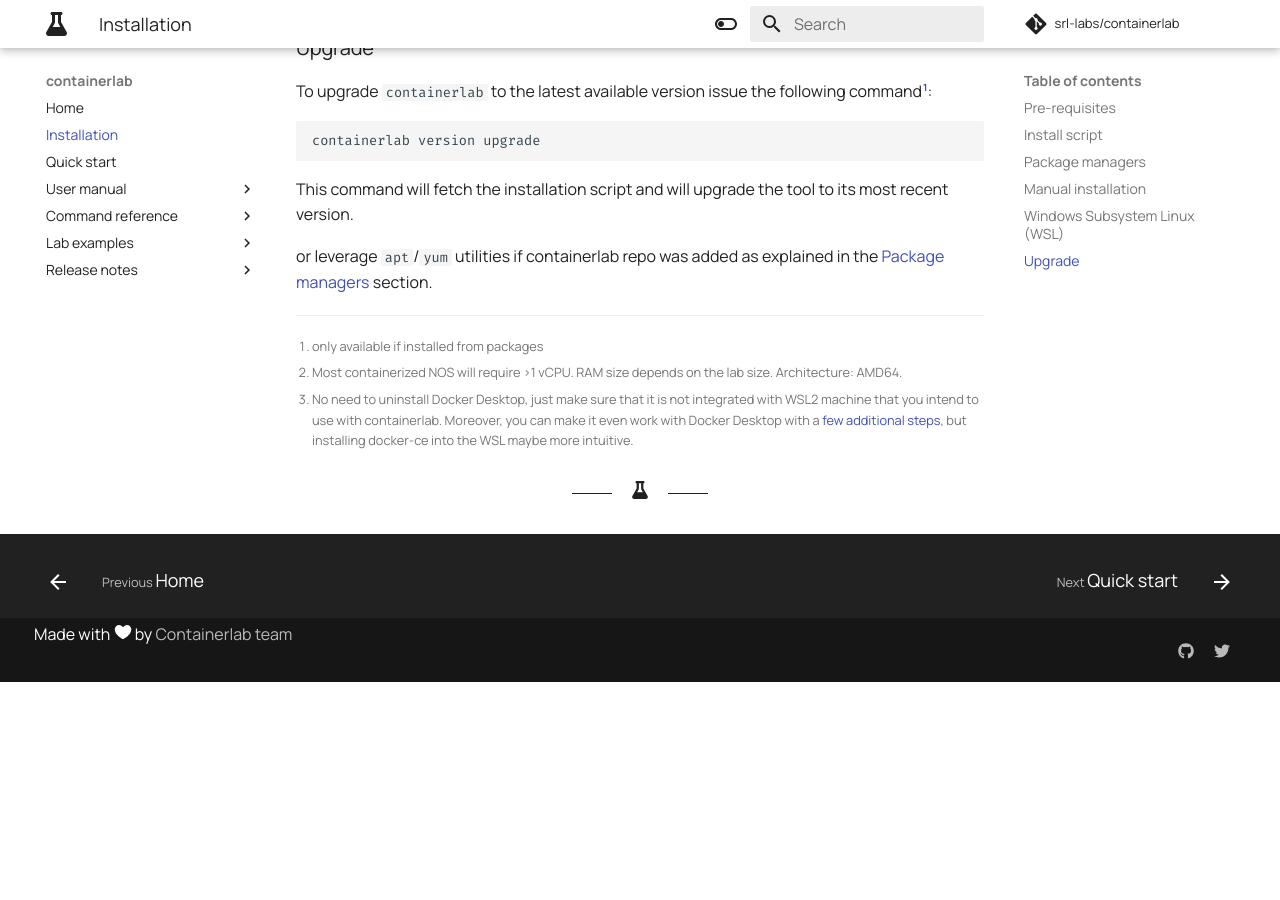
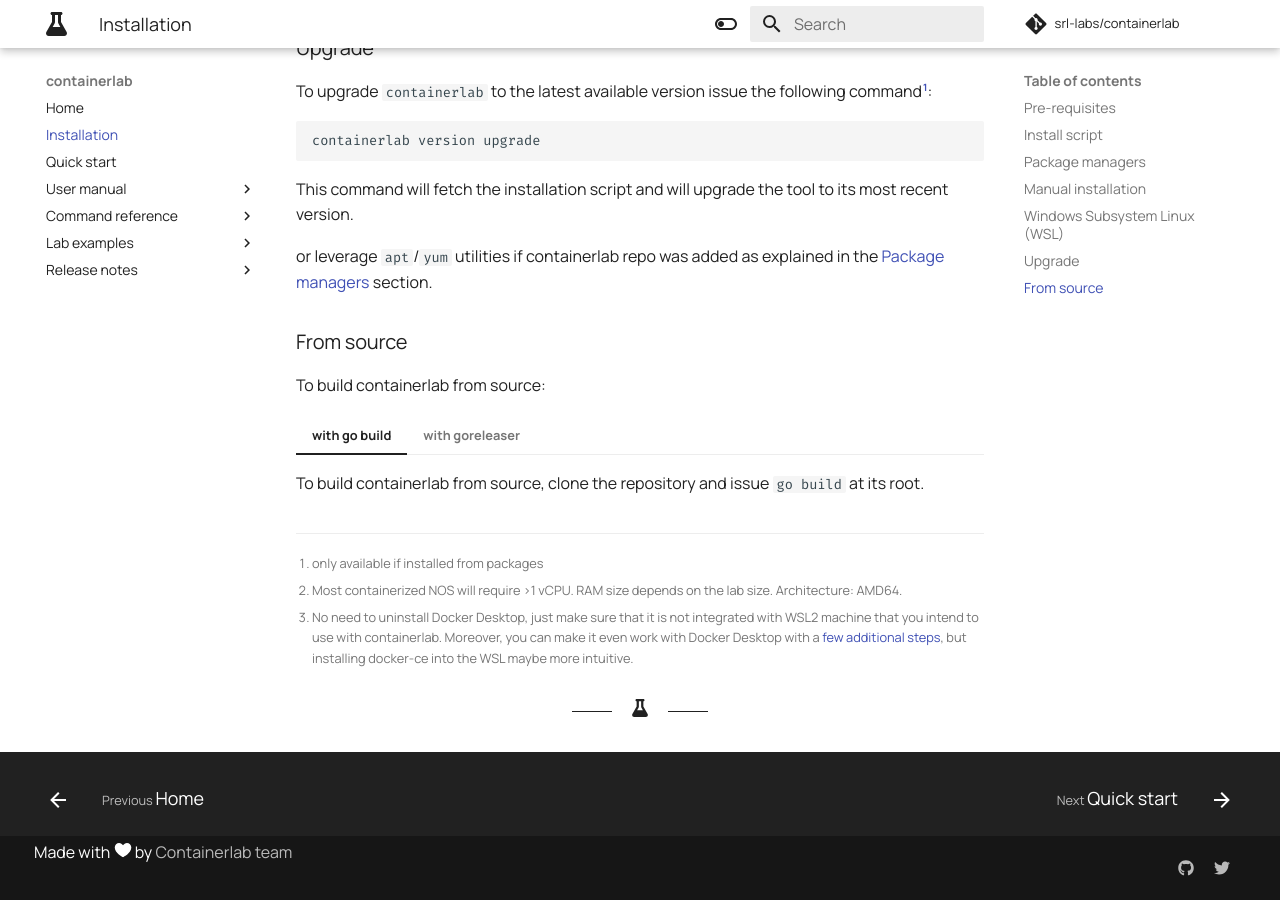
Before and after one commit to srl-labs/containerlab, an MkDocs documentation site: the page built from docs/install.md, in a window 1280 px wide and 900 px high, scrolled down 2247 px. Built offline with MkDocs 1.6.1 and Material for MkDocs 9.7.7, drawn with Linux system fonts in a browser that asks for light colours; comment, search, counter and statistics services are not loaded; before the commit the page ends 2929 px from its top, so only the background shows below that.

Commit message:
added build instructions

````diff
--- a/docs/install.md
+++ b/docs/install.md
@@ -110,6 +110,18 @@ This command will fetch the installation script and will upgrade the tool to its
 
 or leverage `apt`/`yum` utilities if containerlab repo was added as explained in the [Package managers](#package-managers) section.
 
+### From source
+To build containerlab from source:
+
+=== "with go build"
+    To build containerlab from source, clone the repository and issue `go build` at its root.
+=== "with goreleaser"
+    When we release containerlab we use [goreleaser](https://goreleaser.com/) project to build binaries for all supported platforms as well as the deb/rpm packages.
+    Users can install `goreleaser` and do the same locally by issuing the following command:
+    ```
+    goreleaser --snapshot --skip-publish --rm-dist
+    ```
+
 [^1]: only available if installed from packages
 [^2]: Most containerized NOS will require >1 vCPU. RAM size depends on the lab size. Architecture: AMD64.
 [^3]: No need to uninstall Docker Desktop, just make sure that it is not integrated with WSL2 machine that you intend to use with containerlab. Moreover, you can make it even work with Docker Desktop with a [few additional steps](https://twitter.com/networkop1/status/1380976461641834500/photo/1), but installing docker-ce into the WSL maybe more intuitive.
````
